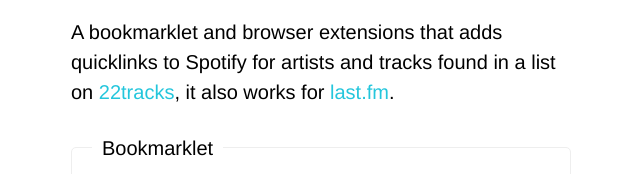
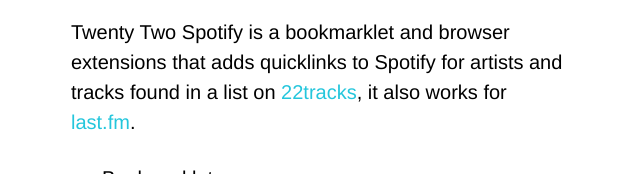
Before and after one commit to linuslundahl/TwentyTwoSpotify, a plain HTML site: page index.html in a window 1280 px wide. Shown: the part 233-407 px from the top of the page, without its empty margins (319-959 px from the left). Drawn offline with nearby package versions, Linux system fonts and the light colour scheme; a web font is replaced by a local one.

Commit message:
Fix copy.

```diff
--- a/index.html
+++ b/index.html
@@ -133,7 +133,7 @@
     </p>
 
     <P>
-      A bookmarklet and browser extensions that adds quicklinks to Spotify for artists and tracks found in a list on <a href="http://22tracks.com/">22tracks</a>, it also works for <a href="http://www.last.fm/">last.fm</a>.
+      Twenty Two Spotify is a bookmarklet and browser extensions that adds quicklinks to Spotify for artists and tracks found in a list on <a href="http://22tracks.com/">22tracks</a>, it also works for <a href="http://www.last.fm/">last.fm</a>.
     </p>
 
     <div>
```
